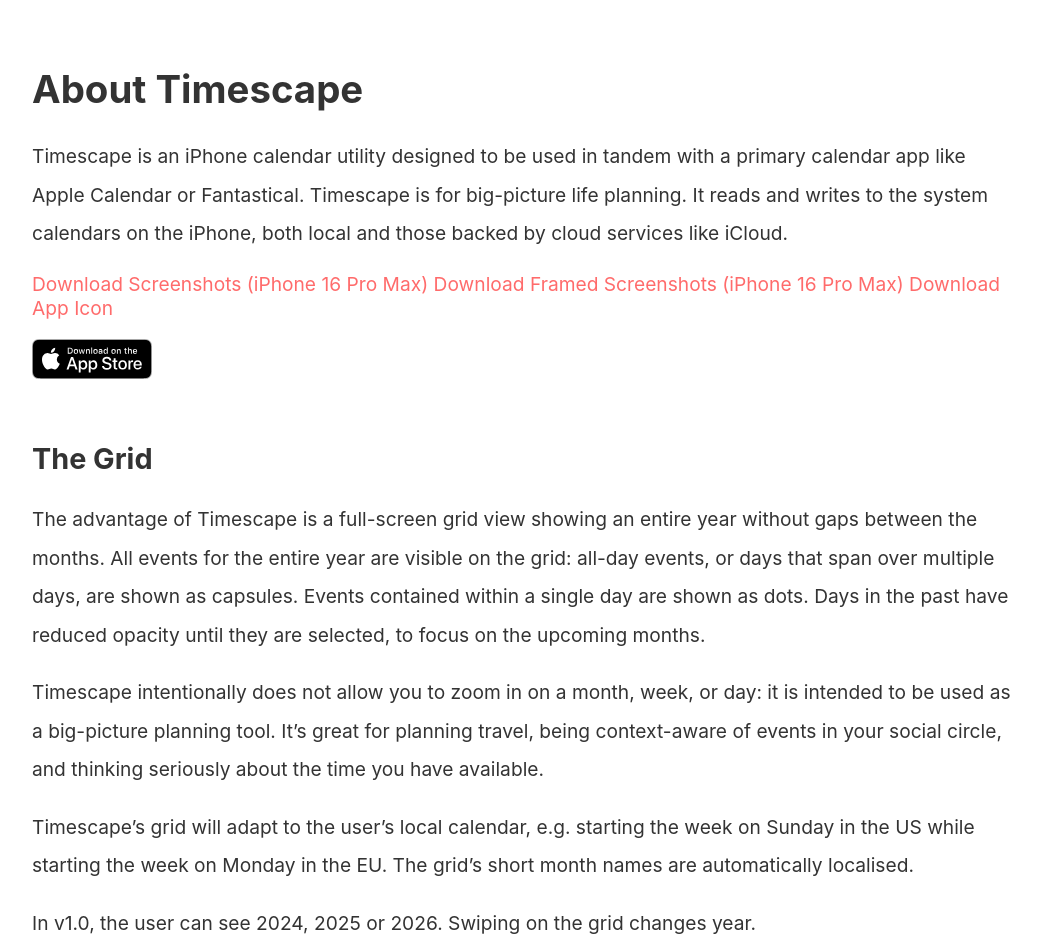
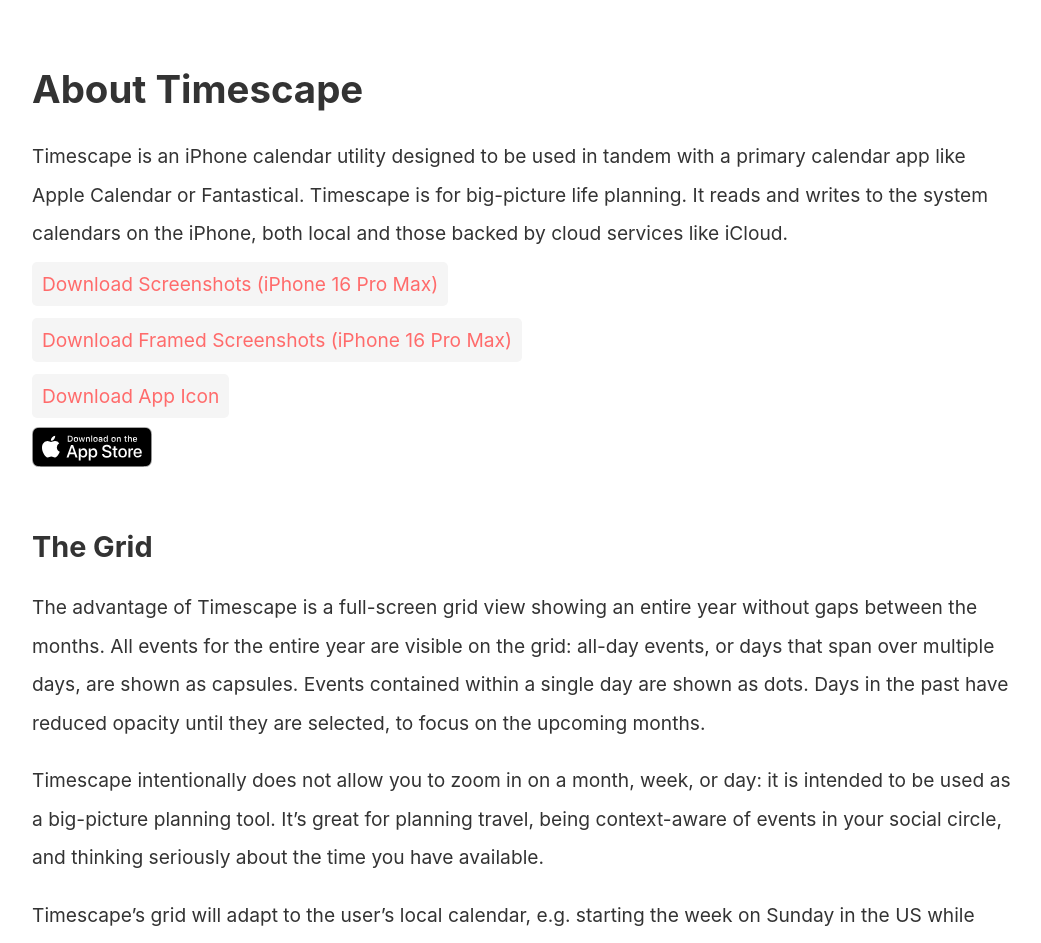
Before and after one commit to mattjamesod/andhash39, a Jekyll site: the page built from portfolio/timescape/press-kit.markdown, in a window 1280 px wide. Shown: the top 943 px of the page, without its empty margins (118-1159 px from the left). Built offline with Jekyll 4.4.1, drawn with Linux system fonts in a browser that asks for light colours; some web fonts are replaced; grey boxes are pictures that could not be loaded.

Commit message:
press kit buttons

```diff
--- a/assets/css/about.css
+++ b/assets/css/about.css
@@ -9,6 +9,13 @@
 }
 
 .block-link-list {
+	display: flex;
+	flex-direction: column;
+	list-style-type: none;
+	gap: 2rem;
+}
+
+.block-link-list-no-flex {
 	display: flex;
 	flex-direction: column;
 	list-style-type: none;
@@ -27,6 +34,7 @@
 	color: var(--accent-two);
 	background-color: var(--neutral-three);
   	border-radius: 5px;
+  	text-wrap: nowrap;
 
   	&:hover {
 		background-color: var(--accent-two);
--- a/portfolio/timescape/press-kit.markdown
+++ b/portfolio/timescape/press-kit.markdown
@@ -5,10 +5,10 @@
 
 Timescape is an iPhone calendar utility designed to be used in tandem with a primary calendar app like Apple Calendar or Fantastical. Timescape is for big-picture life planning. It reads and writes to the system calendars on the iPhone, both local and those backed by cloud services like iCloud.
 
-<ul>
-	<a href="/assets/press/timescape-screenshots.zip" download>Download Screenshots (iPhone 16 Pro Max)</a>
-	<a href="/assets/press/timescape-framed-screenshots.zip" download>Download Framed Screenshots (iPhone 16 Pro Max)</a>
-	<a href="/assets/images/timescape-icon.png" download>Download App Icon</a>
+<ul class="block-link-list-no-flex">
+	<li><a class="block-link" href="/assets/press/timescape-screenshots.zip" download>Download Screenshots (iPhone 16 Pro Max)</a></li>
+	<li><a class="block-link" href="/assets/press/timescape-framed-screenshots.zip" download>Download Framed Screenshots (iPhone 16 Pro Max)</a></li>
+	<li><a class="block-link" href="/assets/images/timescape-icon.png" download>Download App Icon</a></li>
 </ul>
 
 <a href="https://apps.apple.com/us/app/timescape-year-planner/id6744339214">
```
Also changed, not shown: about.html (+4 -4 lines).
